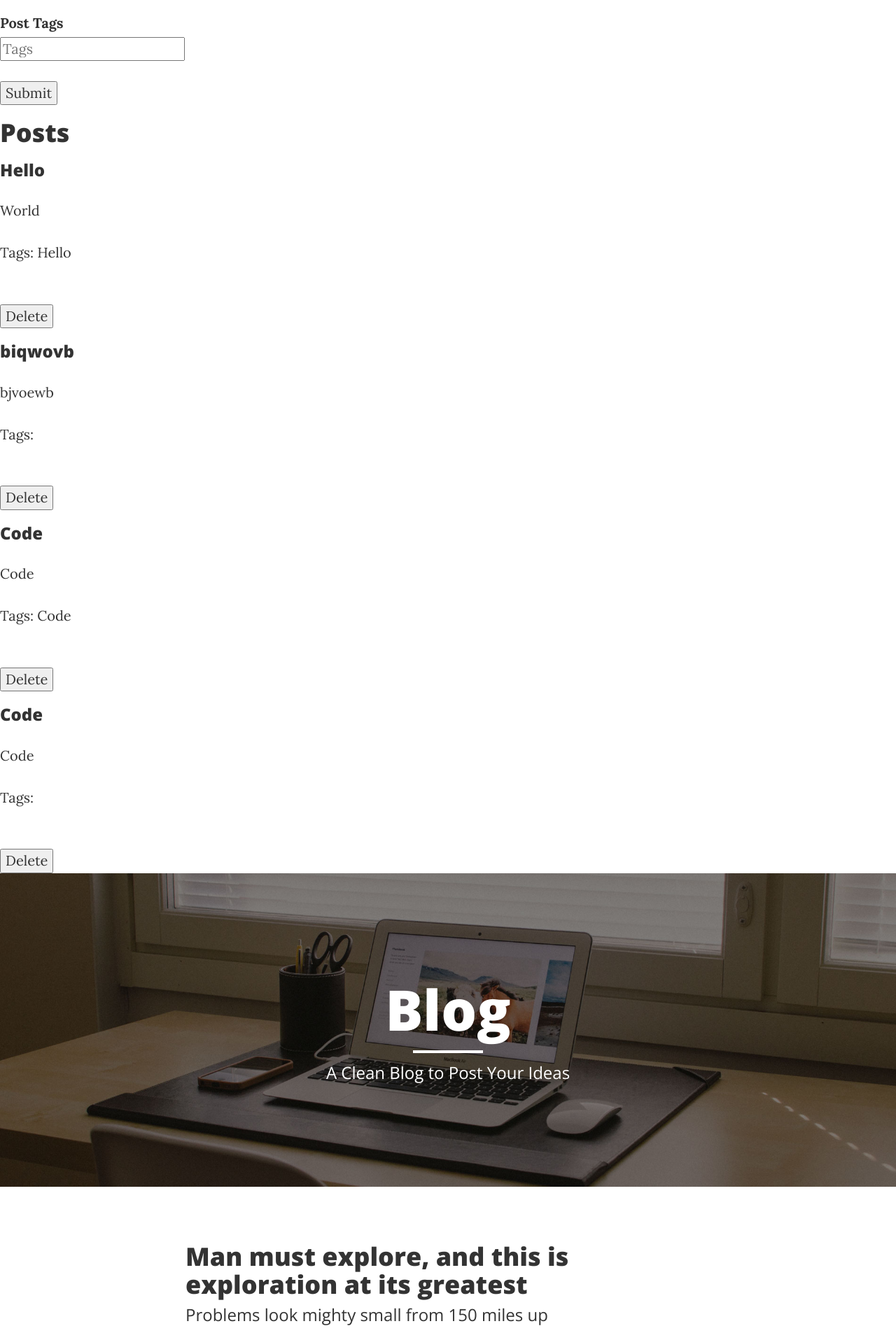
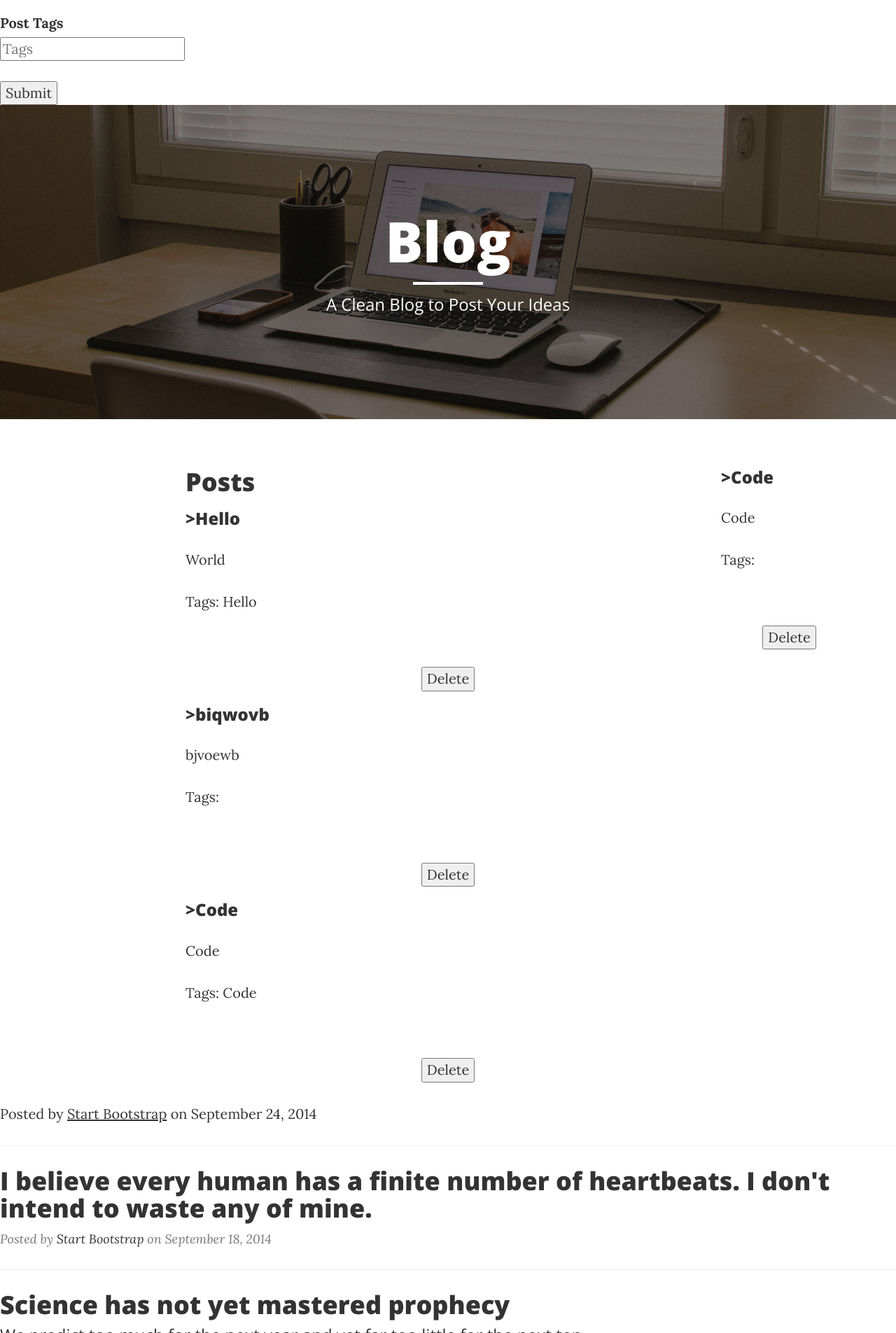
Before and after one commit to Tucker-Cole-wm/OOP_PHP_Final, a PHP site: page / in a window 1280 px wide. Shown: the part 280-2185 px from the top of the page at 70% size. Run offline with PHP 8.4, Linux system fonts and the light colour scheme; data comes from the database, SQL or seed files in the repository.

Commit message:
Updated work on the index.php

```diff
--- a/index.php
+++ b/index.php
@@ -95,22 +95,7 @@ $rows = $Tags->resultset();
 </form>
 
 	<title>Blog</title>
- <h1>Posts</h1>
- <div>
- <?php foreach($rows as $row) : ?>
- 		<h3><?php echo $row['title']; ?></h3>
- 			<p><?php echo $row['post']; ?></p>
-			<p>Tags: <?php echo $row['tags']; ?></p>
- 			<br />
 
- 		<form method="post" action="<?php $_SERVER['PHP_SELF']; ?>">
- 			<input type="hidden" name="delete_id" value="<?php echo $row['id']; ?>">
- 			<input type="submit" name="delete" value="Delete" />
-
- 		</form>
- 	</div>
- <?php endforeach; ?>
- </div>
 
 <body>
 
@@ -169,14 +154,29 @@ $rows = $Tags->resultset();
         <div class="row">
             <div class="col-lg-8 col-lg-offset-2 col-md-10 col-md-offset-1">
                 <div class="post-preview">
-                    <a href="post.html">
-                        <h2 class="post-title">
-                            Man must explore, and this is exploration at its greatest
-                        </h2>
-                        <h3 class="post-subtitle">
-                            Problems look mighty small from 150 miles up
-                        </h3>
-                    </a>
+
+											<h1>Posts</h1>
+											<div>
+											<?php foreach($rows as $row) : ?>
+												 <h3 class="post-title">><?php echo $row['title']; ?></h3>
+													 <p class="post-subtitle"><?php echo $row['post']; ?></p>
+													 <p>Tags: <?php echo $row['tags']; ?></p>
+													 <br />
+
+												 <form method="post" action="<?php $_SERVER['PHP_SELF']; ?>">
+													 <input type="hidden" name="delete_id" value="<?php echo $row['id']; ?>">
+													 <ul class='pager'>
+
+												<li>	 <input type='button' name="delete" value="Delete" /></li>
+
+												 </ul>
+
+												 </form>
+											 </div>
+											<?php endforeach; ?>
+											</div>
+
+
                     <p class="post-meta">Posted by <a href="#">Start Bootstrap</a> on September 24, 2014</p>
                 </div>
                 <hr>
@@ -216,7 +216,6 @@ $rows = $Tags->resultset();
                 <!-- Pager -->
                 <ul class="pager">
                     <li class="next">
-                        <a href="#">Older Posts &rarr;</a>
                     </li>
                 </ul>
             </div>
```
